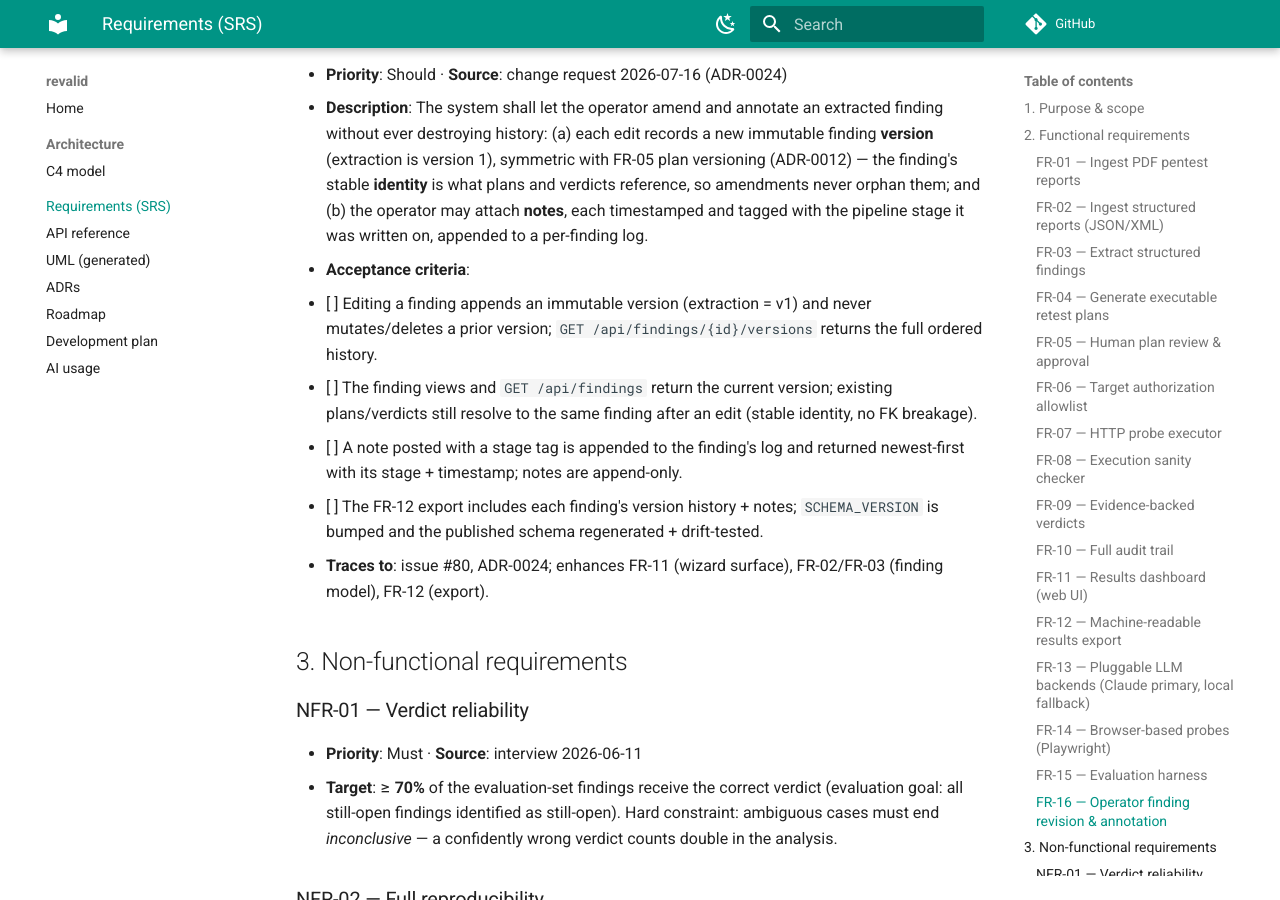
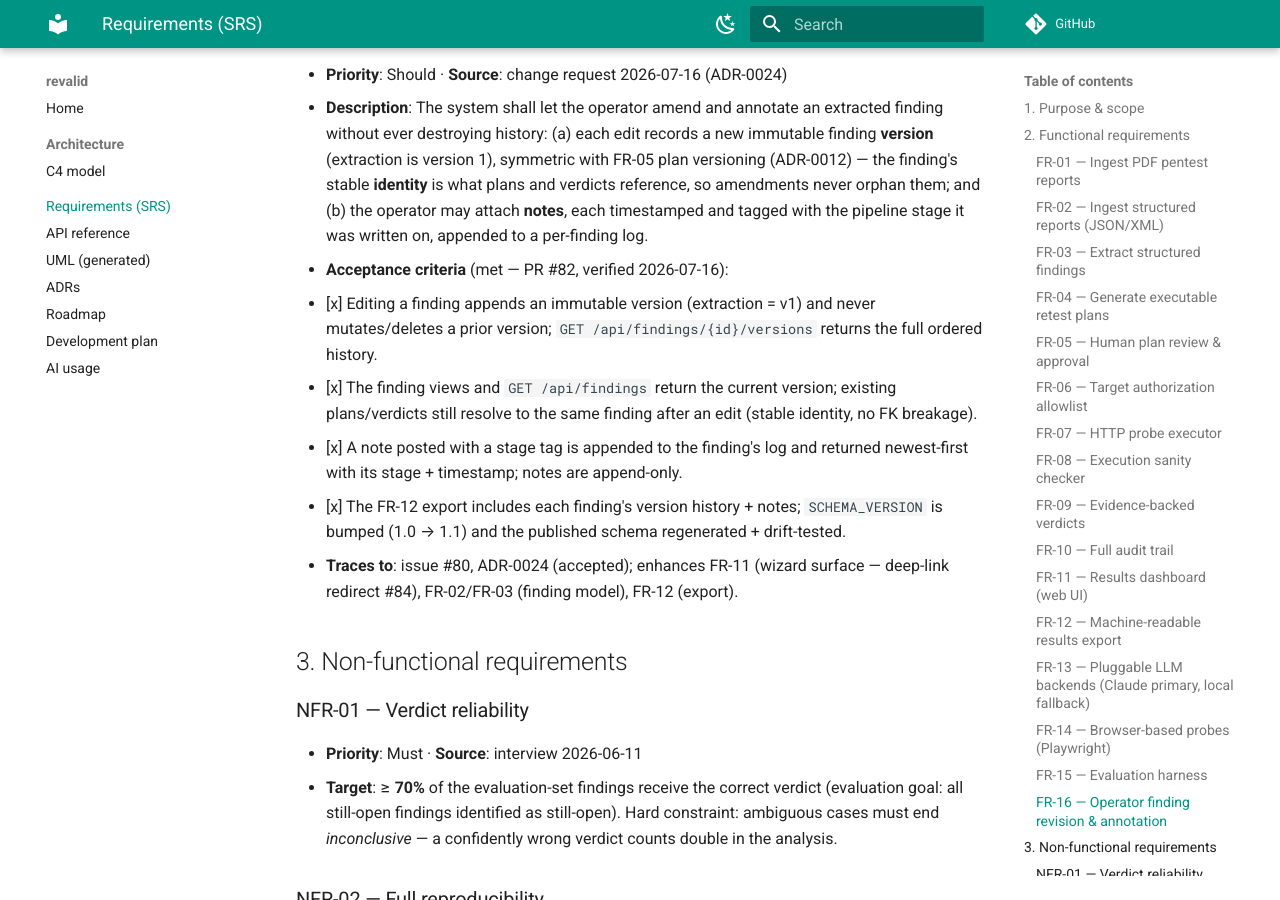
Before and after one commit to SelfishCoconut/revalid, an MkDocs documentation site: the page built from docs/requirements/srs.md, in a window 1280 px wide and 900 px high, scrolled down 5878 px. Built offline with MkDocs 1.6.1 and Material for MkDocs 9.7.7, drawn with Linux system fonts in a browser that asks for light colours; comment, search, counter and statistics services are not loaded.

Commit message:
docs: FR-16 close-out — ratify ADR-0024, tick SRS acceptance, roadmap state (#86)
FR-16 (stage wizard + versioned finding edits & notes, #82) and its deep-link
redirect follow-up (#84) are merged and verified. Closing out the paperwork:

- ADR-0024 proposed → accepted (ratified 2026-07-16); ADR index row updated.
- FR-16's four acceptance criteria ticked in the SRS (all met, verified live +
  backend suite).
- Roadmap current-state: FR-16 merged + deep-link redirect + verification notes.

Also carries the hook's auto-generated AI-usage session log.

Refs #85

Co-authored-by: Claude Opus 4.8 <noreply@anthropic.com>

```diff
--- a/docs/requirements/srs.md
+++ b/docs/requirements/srs.md
@@ -127,12 +127,12 @@ non-lab targets, destructive exploitation.
 ### FR-16 — Operator finding revision & annotation
 - **Priority**: Should · **Source**: change request 2026-07-16 (ADR-0024)
 - **Description**: The system shall let the operator amend and annotate an extracted finding without ever destroying history: (a) each edit records a new immutable finding **version** (extraction is version 1), symmetric with FR-05 plan versioning (ADR-0012) — the finding's stable **identity** is what plans and verdicts reference, so amendments never orphan them; and (b) the operator may attach **notes**, each timestamped and tagged with the pipeline stage it was written on, appended to a per-finding log.
-- **Acceptance criteria**:
-  - [ ] Editing a finding appends an immutable version (extraction = v1) and never mutates/deletes a prior version; `GET /api/findings/{id}/versions` returns the full ordered history.
-  - [ ] The finding views and `GET /api/findings` return the current version; existing plans/verdicts still resolve to the same finding after an edit (stable identity, no FK breakage).
-  - [ ] A note posted with a stage tag is appended to the finding's log and returned newest-first with its stage + timestamp; notes are append-only.
-  - [ ] The FR-12 export includes each finding's version history + notes; `SCHEMA_VERSION` is bumped and the published schema regenerated + drift-tested.
-- **Traces to**: issue #80, ADR-0024; enhances FR-11 (wizard surface), FR-02/FR-03 (finding model), FR-12 (export).
+- **Acceptance criteria** (met — PR #82, verified 2026-07-16):
+  - [x] Editing a finding appends an immutable version (extraction = v1) and never mutates/deletes a prior version; `GET /api/findings/{id}/versions` returns the full ordered history.
+  - [x] The finding views and `GET /api/findings` return the current version; existing plans/verdicts still resolve to the same finding after an edit (stable identity, no FK breakage).
+  - [x] A note posted with a stage tag is appended to the finding's log and returned newest-first with its stage + timestamp; notes are append-only.
+  - [x] The FR-12 export includes each finding's version history + notes; `SCHEMA_VERSION` is bumped (1.0 → 1.1) and the published schema regenerated + drift-tested.
+- **Traces to**: issue #80, ADR-0024 (accepted); enhances FR-11 (wizard surface — deep-link redirect #84), FR-02/FR-03 (finding model), FR-12 (export).
 
 ## 3. Non-functional requirements
 
```
Also changed, not shown: docs/adr/0024-finding-revision-annotation-stage-wizard.md (+1 -1 lines), docs/adr/README.md (+1 -1 lines), docs/ai-usage/sessions/2026-07.md (+13 -0 lines), docs/roadmap.md (+3 -1 lines).
